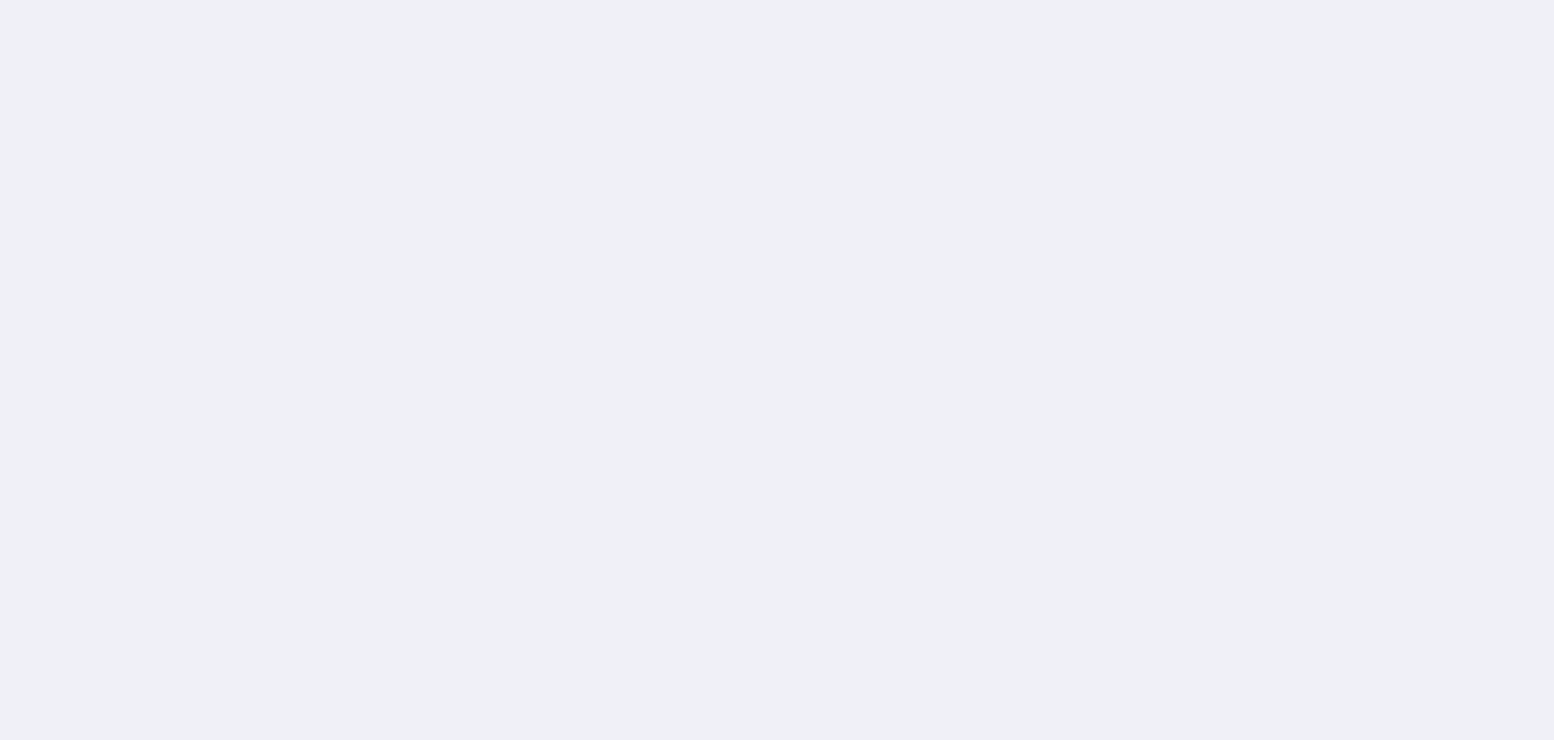
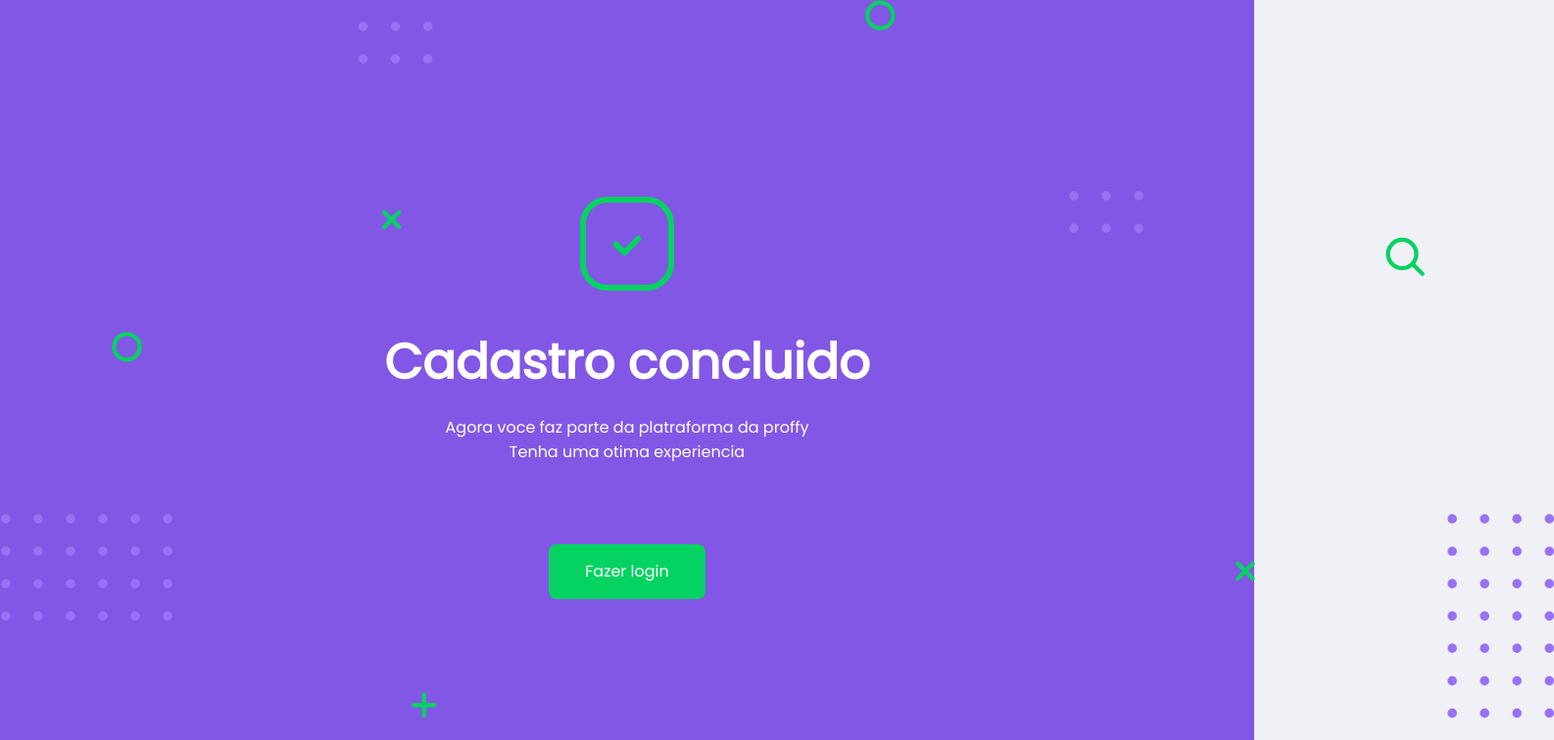
Before and after one commit to ContinuumTeam/ProffyWEB, a React (Create React App) app: page /sucess in a window 1280 px wide. Shown: the top 756 px of the page at 98% size, 1586 px wide, since content can reach past the window. Built offline with nearby package versions, Linux system fonts and the light colour scheme.

Commit message:
project version 2 sucessPage make

```diff
--- /dev/null
+++ b/src/pages/Sucess/index.tsx
@@ -0,0 +1,32 @@
+import React, { useState, useEffect } from 'react'
+import {Link, useHistory} from 'react-router-dom'
+
+import './style.css'
+
+import backgroundImage from '../../assets/images/Background-big.svg'
+import sucessImage from '../../assets/images/icons/success-check-icon.svg'
+
+function SucessPage(){
+
+
+    const history = useHistory()
+
+    return(
+
+        <div id="page-land">
+            <img src={backgroundImage} alt=""/>
+            <div className="sucess-page">
+                <img src={sucessImage} alt=""/>
+                <h1>Cadastro concluido</h1>
+                <p>Agora voce faz parte da platraforma da proffy Tenha uma otima experiencia</p>
+
+                <Link className="sucess-button" to="/"> Fazer login</Link>
+            </div>
+
+        </div>
+
+    )
+
+}
+
+export default SucessPage;
--- /dev/null
+++ b/src/pages/Sucess/style.css
@@ -0,0 +1,64 @@
+
+#page-land{
+    display: flex;
+    flex-direction: row;
+
+    background-color: var(--color-primary);
+
+    width: 100vw;
+    height: 100vh;
+
+    position: relative;
+
+    color: #ffffff;
+}
+
+.sucess-page{
+    position: absolute;
+
+    display: flex;
+    justify-content: center;
+    align-items: center;
+
+    width: 100%;
+    height: 100%;
+
+    flex-direction: column;
+}
+
+.sucess-page h1{
+    font-size: 50px;
+    color: #ffffff;
+}
+
+.sucess-page p{
+    width: 380px;
+    height: 52px;
+
+    text-align: center;
+
+    margin-bottom: 80px;
+}
+
+.sucess-button{
+
+    display: flex;
+    justify-content: center;
+    align-items: center;
+
+    width: 160px;
+    height: 56px;
+    border: none;
+
+    background: #04D361;
+
+    border-radius: 8px;
+
+    transition: all .3s ease;
+
+    cursor: pointer;
+
+    text-decoration: none;
+    color: #ffffff;
+
+}
--- a/src/pages/registerPage/index.tsx
+++ b/src/pages/registerPage/index.tsx
@@ -34,7 +34,7 @@ function RegisterPage(){
                         <input type="password" placeholder="Repita a Senha"/>
                     </div>
 
-                    <button type="submit"> Concluir Cadastro </button>
+                    <button className="button-register" type="submit"><Link to="/sucess"> Concluir Cadastro</Link> </button>
                 </div>
 
             </div>
--- a/src/pages/registerPage/style.css
+++ b/src/pages/registerPage/style.css
@@ -113,20 +113,24 @@ h1{
 }
 
 
-button{
+.button-register{
     width: 352px;
     height: 56px;
     border: none;
 
-    background: #DCDCE5;
+    background: #04D361;
+
     border-radius: 8px;
 
     transition: all .3s ease;
 
+    cursor: pointer;
+
 }
-button:hover{
+
+.button-register a{
+    text-decoration: none;
     color: #ffffff;
-    background: #04D361;
 }
 
 .create-account{
--- a/src/routes.tsx
+++ b/src/routes.tsx
@@ -6,6 +6,7 @@ import TeacherList from './pages/teacherList'
 import TeacherForm from './pages/teacherForm'
 import LoginPage from './pages/loginPage'
 import RegisterPage from './pages/registerPage'
+import SucessPage from './pages/Sucess'
 
 function Routes(){
     return(
@@ -14,6 +15,7 @@ function Routes(){
             <Route path="/study" component={TeacherList}/>
             <Route path="/give-classes" component={TeacherForm}/>
             <Route path="/register" component={RegisterPage}/>
+            <Route path="/sucess" component={SucessPage}/>
         </BrowserRouter>
     )
 }
```
Also changed, not shown: src/assets/images/Background-big.svg (added).
